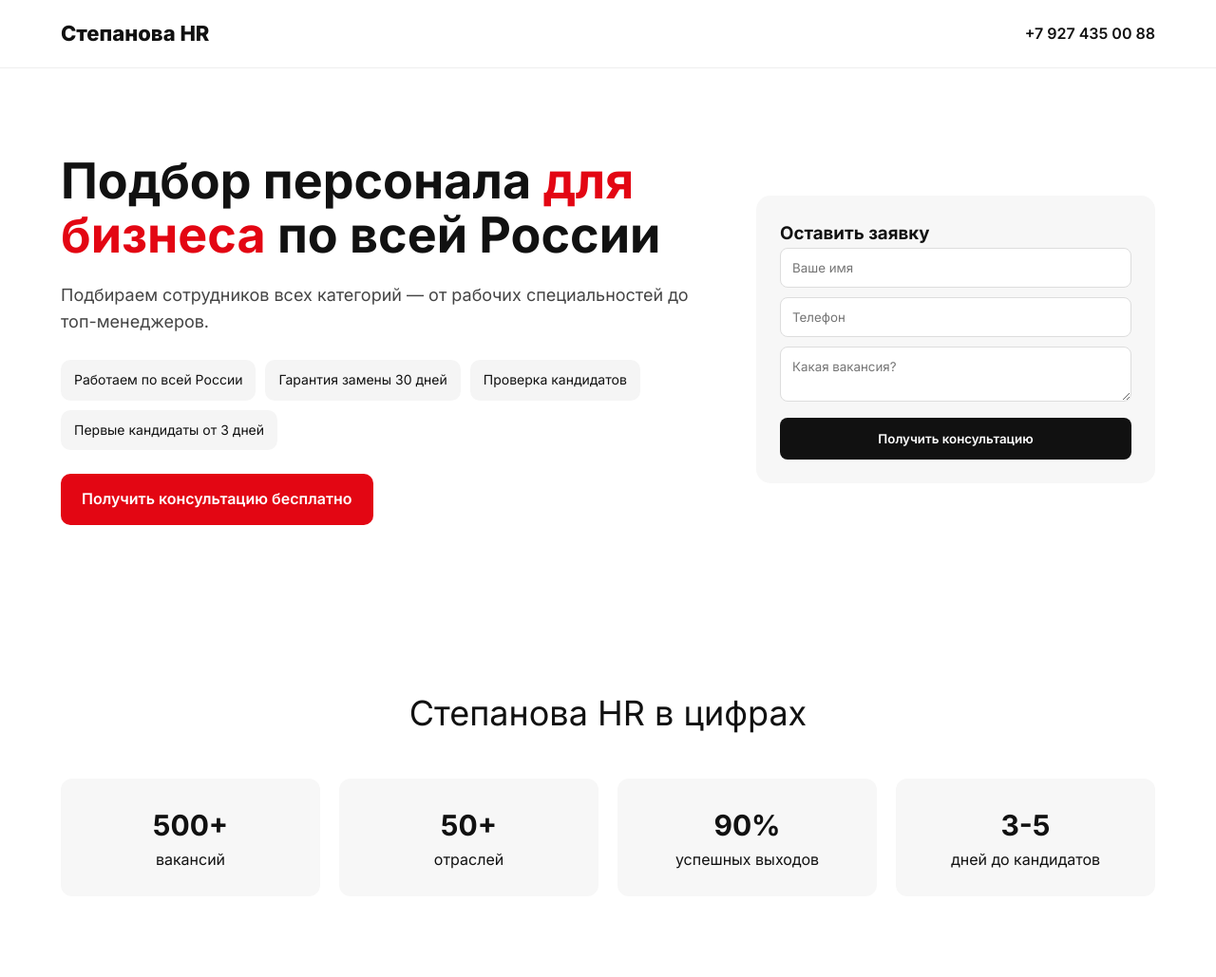
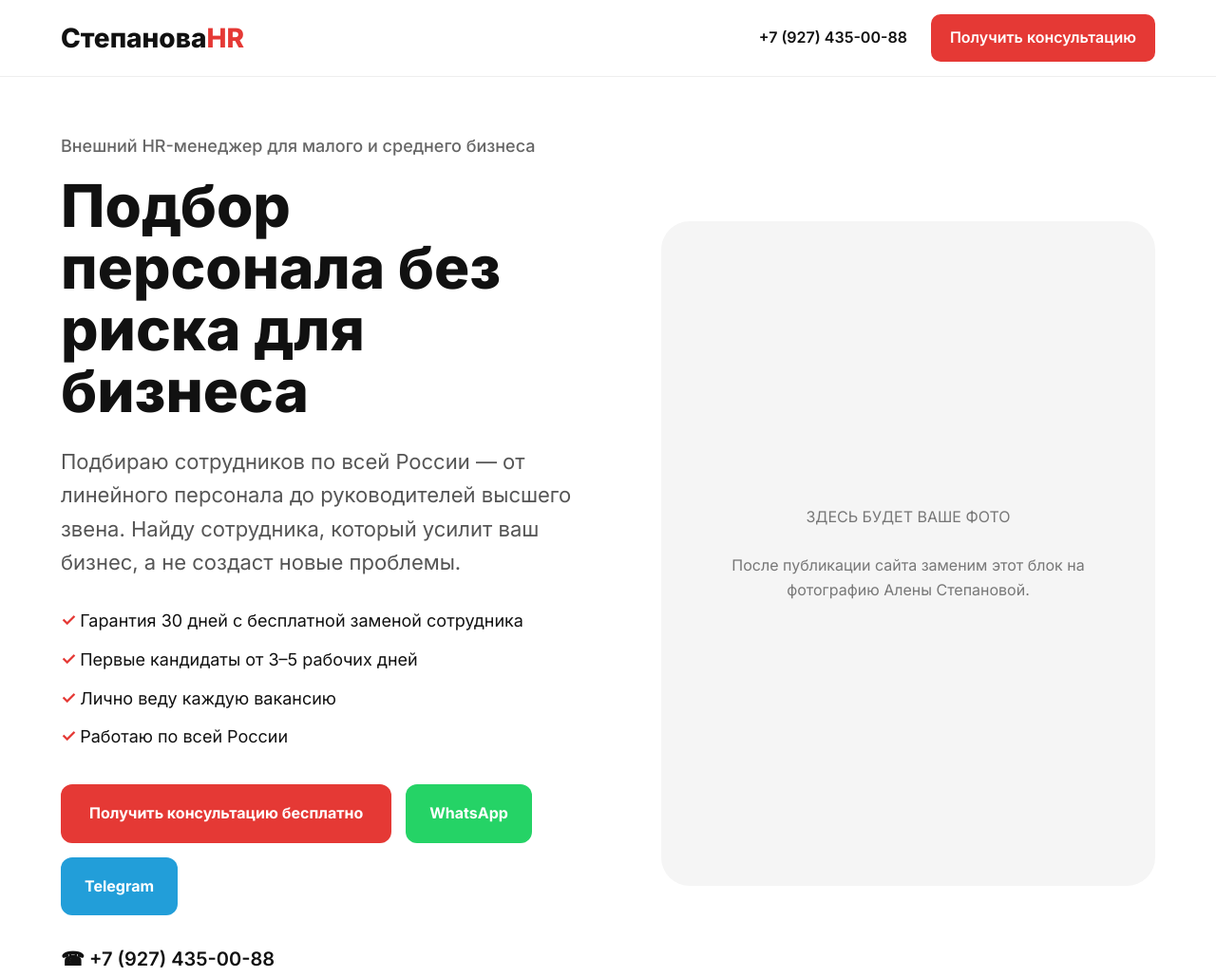
Before and after one commit to stephanova-hr/stepanova-hr, a plain HTML site: page index.html in a window 1280 px wide. Shown: the top 1029 px of the page at 95% size. Drawn offline with Linux system fonts and the light colour scheme.

Commit message:
Update index.html

```diff
--- a/index.html
+++ b/index.html
@@ -3,32 +3,31 @@
 <head>
 <meta charset="UTF-8">
 <meta name="viewport" content="width=device-width, initial-scale=1.0">
-<title>Степанова HR | Подбор персонала</title>
+
+<title>СтепановаHR | Подбор персонала по всей России</title>
+
+<link rel="preconnect" href="https://fonts.googleapis.com">
+<link rel="preconnect" href="https://fonts.gstatic.com" crossorigin>
 
 <link href="https://fonts.googleapis.com/css2?family=Inter:wght@300;400;500;600;700;800&display=swap" rel="stylesheet">
 
 <style>
+
 *{
 margin:0;
 padding:0;
 box-sizing:border-box;
-font-family:Inter, sans-serif;
+}
+
+html{
+scroll-behavior:smooth;
 }
 
 body{
+font-family:'Inter',sans-serif;
 background:#ffffff;
-color:#111;
+color:#111111;
 line-height:1.6;
-}
-
-/* HEADER */
-header{
-border-bottom:1px solid #eee;
-padding:18px 0;
-position:sticky;
-top:0;
-background:white;
-z-index:10;
 }
 
 .container{
@@ -37,275 +36,349 @@ max-width:1200px;
 margin:auto;
 }
 
+header{
+position:fixed;
+top:0;
+left:0;
+width:100%;
+background:#fff;
+border-bottom:1px solid #eeeeee;
+z-index:999;
+}
+
 .nav{
+height:80px;
 display:flex;
+align-items:center;
 justify-content:space-between;
-align-items:center;
 }
 
 .logo{
+font-size:28px;
 font-weight:800;
-font-size:22px;
+}
+
+.logo-black{
+color:#111111;
+}
+
+.logo-red{
+color:#E53935;
+}
+
+.nav-right{
+display:flex;
+align-items:center;
+gap:25px;
 }
 
 .phone{
 font-weight:600;
 color:#111;
+text-decoration:none;
 }
 
-/* HERO */
-.hero{
-padding:90px 0;
-}
-
-.hero-grid{
-display:grid;
-grid-template-columns:1fr 420px;
-gap:60px;
-align-items:center;
-}
-
-h1{
-font-size:52px;
-line-height:1.1;
-margin-bottom:20px;
-}
-
-.red{
-color:#e30613;
-}
-
-p{
-color:#444;
-font-size:18px;
-margin-bottom:25px;
-}
-
-.badges{
-display:flex;
-flex-wrap:wrap;
-gap:10px;
-margin-bottom:25px;
-}
-
-.badge{
-background:#f5f5f5;
-padding:10px 14px;
-border-radius:10px;
-font-size:14px;
-}
-
-/* BUTTON */
-.btn{
-display:inline-block;
-background:#e30613;
+.btn-header{
+background:#E53935;
 color:white;
-padding:14px 22px;
+padding:12px 20px;
 border-radius:10px;
 text-decoration:none;
 font-weight:600;
 }
 
-/* FORM */
-.form{
-background:#f7f7f7;
-padding:25px;
-border-radius:15px;
+.hero{
+padding-top:140px;
+padding-bottom:100px;
 }
 
-input, textarea{
-width:100%;
-padding:12px;
-margin-bottom:10px;
-border:1px solid #ddd;
-border-radius:8px;
+.hero-grid{
+display:grid;
+grid-template-columns:1fr 520px;
+gap:60px;
+align-items:center;
 }
 
-button{
-width:100%;
-padding:14px;
-background:#111;
+.pretitle{
+font-size:18px;
+color:#666;
+margin-bottom:15px;
+font-weight:500;
+}
+
+.hero h1{
+font-size:62px;
+line-height:1.05;
+font-weight:800;
+margin-bottom:25px;
+}
+
+.hero-description{
+font-size:22px;
+color:#555;
+margin-bottom:30px;
+}
+
+.checks{
+margin-bottom:35px;
+}
+
+.check{
+margin-bottom:12px;
+font-size:18px;
+}
+
+.check::before{
+content:"✓ ";
+color:#E53935;
+font-weight:bold;
+}
+
+.hero-buttons{
+display:flex;
+flex-wrap:wrap;
+gap:15px;
+margin-bottom:30px;
+}
+
+.btn-main{
+background:#E53935;
 color:white;
-border:none;
-border-radius:8px;
+padding:18px 30px;
+border-radius:12px;
+text-decoration:none;
+font-weight:700;
+}
+
+.btn-whatsapp{
+background:#25D366;
+color:white;
+padding:18px 25px;
+border-radius:12px;
+text-decoration:none;
+font-weight:700;
+}
+
+.btn-telegram{
+background:#229ED9;
+color:white;
+padding:18px 25px;
+border-radius:12px;
+text-decoration:none;
+font-weight:700;
+}
+
+.contact-line{
+font-size:20px;
 font-weight:600;
 }
 
-/* SECTIONS */
-section{
-padding:80px 0;
+.photo-box{
+background:#f5f5f5;
+border-radius:30px;
+overflow:hidden;
+min-height:700px;
+display:flex;
+align-items:center;
+justify-content:center;
 }
 
-.title{
-font-size:36px;
-text-align:center;
-margin-bottom:40px;
+.photo-box img{
+width:100%;
+height:100%;
+object-fit:cover;
 }
 
-/* STATS */
-.stats{
+.photo-placeholder{
+padding:50px;
+text-align:center;
+color:#777;
+}
+
+section{
+padding:100px 0;
+}
+
+.section-gray{
+background:#f7f7f7;
+}
+
+.section-title{
+font-size:48px;
+font-weight:800;
+text-align:center;
+margin-bottom:25px;
+}
+
+.section-subtitle{
+text-align:center;
+max-width:800px;
+margin:0 auto 60px;
+color:#666;
+font-size:20px;
+}
+
+.cards{
 display:grid;
 grid-template-columns:repeat(4,1fr);
-gap:20px;
-}
-
-.stat{
-background:#f7f7f7;
-padding:25px;
-text-align:center;
-border-radius:12px;
-}
-
-.stat b{
-font-size:30px;
-display:block;
-}
-
-/* CARDS */
-.cards{
-display:grid;
-grid-template-columns:repeat(3,1fr);
-gap:20px;
+gap:25px;
 }
 
 .card{
-border:1px solid #eee;
-padding:20px;
-border-radius:12px;
+background:white;
+padding:35px;
+border-radius:20px;
+box-shadow:0 10px 30px rgba(0,0,0,.05);
 }
 
 .card h3{
-margin-bottom:10px;
+margin-bottom:15px;
+font-size:22px;
 }
 
-/* CTA */
-.cta{
-background:#111;
-color:white;
-text-align:center;
-padding:90px 0;
+.card p{
+color:#666;
 }
 
-.cta h2{
-font-size:40px;
-margin-bottom:15px;
-}
+@media(max-width:991px){
 
-.cta .btn{
-margin-top:20px;
-}
-
-/* FOOTER */
-footer{
-padding:40px 0;
-text-align:center;
-border-top:1px solid #eee;
-color:#777;
-}
-
-/* MOBILE */
-@media(max-width:900px){
 .hero-grid{
 grid-template-columns:1fr;
 }
 
-.stats{
-grid-template-columns:1fr 1fr;
+.hero h1{
+font-size:42px;
 }
 
 .cards{
 grid-template-columns:1fr;
 }
 
-h1{
+.photo-box{
+min-height:450px;
+}
+
+.nav-right{
+display:none;
+}
+
+.section-title{
 font-size:34px;
 }
+
 }
+
 </style>
 </head>
 
 <body>
 
 <header>
+
 <div class="container nav">
-<div class="logo">Степанова HR</div>
-<div class="phone">+7 927 435 00 88</div>
+
+<div class="logo">
+<span class="logo-black">Степанова</span><span class="logo-red">HR</span>
 </div>
+
+<div class="nav-right">
+
+<a class="phone" href="tel:+79274350088">
++7 (927) 435-00-88
+</a>
+
+<a class="btn-header" href="#contact">
+Получить консультацию
+</a>
+
+</div>
+
+</div>
+
 </header>
 
 <section class="hero">
+
 <div class="container">
+
 <div class="hero-grid">
 
 <div>
-<h1>Подбор персонала <span class="red">для бизнеса</span> по всей России</h1>
 
-<p>
-Подбираем сотрудников всех категорий — от рабочих специальностей до топ-менеджеров.
-</p>
-
-<div class="badges">
-<div class="badge">Работаем по всей России</div>
-<div class="badge">Гарантия замены 30 дней</div>
-<div class="badge">Проверка кандидатов</div>
-<div class="badge">Первые кандидаты от 3 дней</div>
+<div class="pretitle">
+Внешний HR-менеджер для малого и среднего бизнеса
 </div>
 
-<a href="#form" class="btn">Получить консультацию бесплатно</a>
+<h1>
+Подбор персонала без риска для бизнеса
+</h1>
+
+<div class="hero-description">
+
+Подбираю сотрудников по всей России — от линейного персонала до руководителей высшего звена.
+
+Найду сотрудника, который усилит ваш бизнес, а не создаст новые проблемы.
+
 </div>
 
-<div class="form" id="form">
-<h3>Оставить заявку</h3>
-<input placeholder="Ваше имя">
-<input placeholder="Телефон">
-<textarea placeholder="Какая вакансия?"></textarea>
-<button>Получить консультацию</button>
+<div class="checks">
+
+<div class="check">
+Гарантия 30 дней с бесплатной заменой сотрудника
+</div>
+
+<div class="check">
+Первые кандидаты от 3–5 рабочих дней
+</div>
+
+<div class="check">
+Лично веду каждую вакансию
+</div>
+
+<div class="check">
+Работаю по всей России
 </div>
 
 </div>
+
+<div class="hero-buttons">
+
+<a href="#contact" class="btn-main">
+Получить консультацию бесплатно
+</a>
+
+<a href="https://wa.me/79274350088" class="btn-whatsapp">
+WhatsApp
+</a>
+
+<a href="https://t.me/al1615" class="btn-telegram">
+Telegram
+</a>
+
 </div>
+
+<div class="contact-line">
+☎ +7 (927) 435-00-88
+</div>
+
+</div>
+
+<div class="photo-box">
+
+<div class="photo-placeholder">
+
+ЗДЕСЬ БУДЕТ ВАШЕ ФОТО
+
+<br><br>
+
+После публикации сайта заменим этот блок на фотографию Алены Степановой.
+
+</div>
+
+</div>
+
+</div>
+
+</div>
+
 </section>
-
-<section>
-<div class="container">
-<div class="title">Степанова HR в цифрах</div>
-
-<div class="stats">
-<div class="stat"><b>500+</b> вакансий</div>
-<div class="stat"><b>50+</b> отраслей</div>
-<div class="stat"><b>90%</b> успешных выходов</div>
-<div class="stat"><b>3-5</b> дней до кандидатов</div>
-</div>
-</div>
-</section>
-
-<section>
-<div class="container">
-<div class="title">Кого мы подбираем</div>
-
-<div class="cards">
-<div class="card"><h3>Рабочие</h3>Сварщики, водители, монтажники</div>
-<div class="card"><h3>Офис</h3>Бухгалтеры, HR, ассистенты</div>
-<div class="card"><h3>Продажи</h3>Менеджеры, РОПы</div>
-<div class="card"><h3>Строительство</h3>Прорабы, инженеры</div>
-<div class="card"><h3>Производство</h3>Технологи, мастера</div>
-<div class="card"><h3>Топ</h3>Директора, руководители</div>
-</div>
-</div>
-</section>
-
-<section class="cta">
-<div class="container">
-<h2>Найдём сотрудника для вашего бизнеса</h2>
-<p>Оставьте заявку и мы свяжемся с вами</p>
-<a class="btn" href="tel:+79274350088">Позвонить</a>
-</div>
-</section>
-
-<footer>
-Степанова HR | Подбор персонала по всей России<br>
-+7 927 435 00 88
-</footer>
-
-</body>
-</html>
```
